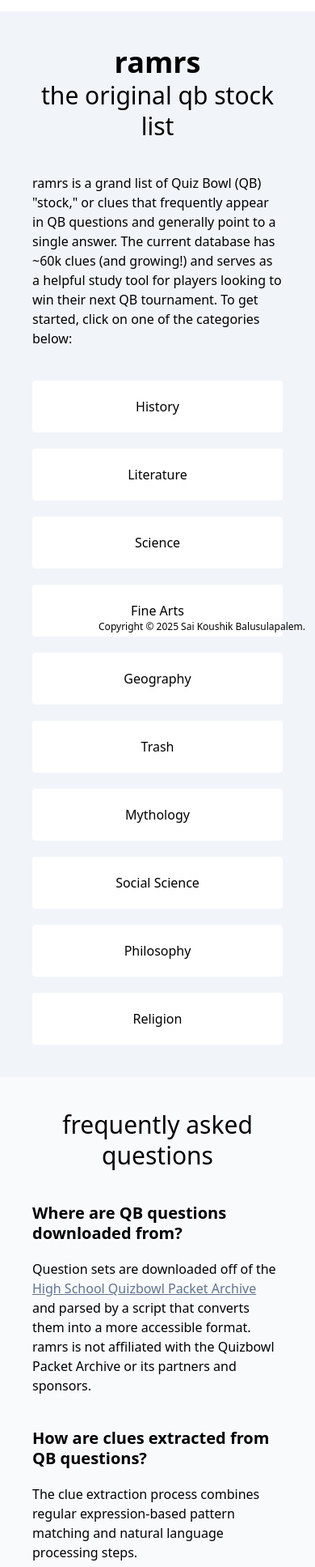
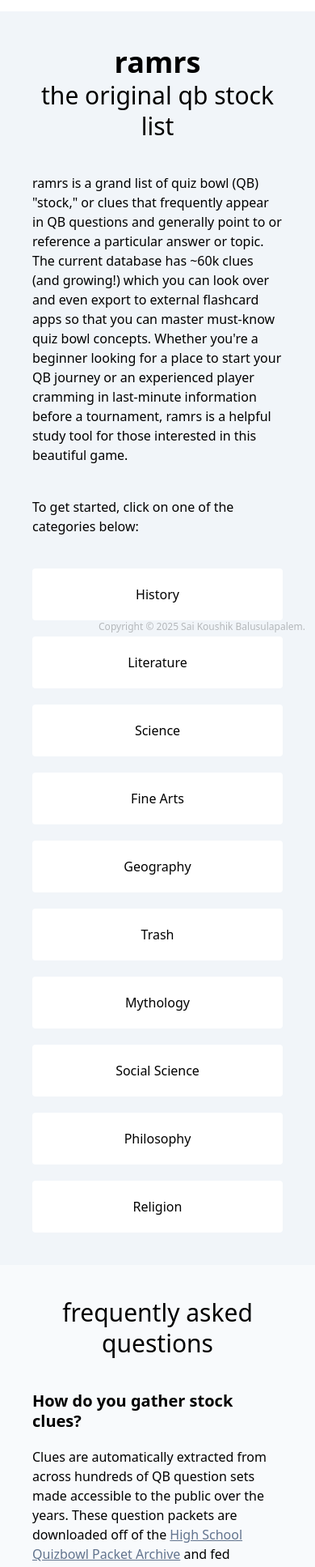
Before and after one commit to balusulapalemsaikoushik/ramrs, a Next.js app: page / in a window 390 px wide. Shown: the part 50-1985 px from the top of the page at 81% size. Built offline with nearby package versions, Linux system fonts and the light colour scheme; no server answers.

Commit message:
add last changes before beta release

```diff
--- a/app/[category]/_components/category.tsx
+++ b/app/[category]/_components/category.tsx
@@ -75,7 +75,7 @@
                 </div>
             </div>
             <Filters filters={filters} setFilters={setFilters} />
-            <div>
+            <div className="pb-15">
                 <div id={name} className="flex p-5 bg-background-secondary cursor-pointer" onClick={() => setExpanded((expanded) => !expanded)}>
                     <h4>{name}</h4>
                     <svg xmlns="http://www.w3.org/2000/svg" fill="none" viewBox="0 0 24 24" strokeWidth={1.5} stroke="currentColor" className="size-6 ml-auto">
--- a/app/_components/copyright.tsx
+++ b/app/_components/copyright.tsx
@@ -1,6 +1,6 @@
 export default function Copyright() {
     return (
-        <p className="z-700 fixed bottom-3 right-3 text-xs pointer-events-none">
+        <p className="z-700 fixed bottom-3 right-3 text-xs pointer-events-none opacity-25">
             Copyright &copy; 2025 Sai Koushik Balusulapalem.
         </p>
     );
--- a/app/dashboard/_components/dashboard.tsx
+++ b/app/dashboard/_components/dashboard.tsx
@@ -136,7 +136,7 @@
 
     return (
         <>
-            <div>
+            <div className="pb-20">
                 <div className="filters bg-background-secondary p-5">
                     <div>
                         <span>Search using </span>
--- a/app/layout.tsx
+++ b/app/layout.tsx
@@ -25,7 +25,7 @@
 
 export default function RootLayout({ children }: Readonly<{ children: React.ReactNode }>) {
     return (
-        <html lang="en" suppressHydrationWarning>
+        <html lang="en" data-scroll-behavior="smooth" suppressHydrationWarning>
             <body className={`antialiased`}>
                 <Auth0Provider>
                     <ThemeProvider attribute="class" defaultTheme="system" enableSystem disableTransitionOnChange>
--- a/app/page.tsx
+++ b/app/page.tsx
@@ -14,7 +14,8 @@
                 <div className="p-10">
                     <h1>ramrs</h1>
                     <h2>the original qb stock list</h2>
-                    <p className="mt-10">ramrs is a grand list of Quiz Bowl (QB) &quot;stock,&quot; or clues that frequently appear in QB questions and generally point to a single answer. The current database has ~60k clues (and growing!) and serves as a helpful study tool for players looking to win their next QB tournament. To get started, click on one of the categories below:</p>
+                    <p className="mt-10">ramrs is a grand list of quiz bowl (QB) &quot;stock,&quot; or clues that frequently appear in QB questions and generally point to or reference a particular answer or topic. The current database has ~60k clues (and growing!) which you can look over and even export to external flashcard apps so that you can master must-know quiz bowl concepts. Whether you&apos;re a beginner looking for a place to start your QB journey or an experienced player cramming in last-minute information before a tournament, ramrs is a helpful study tool for those interested in this beautiful game.</p>
+                    <p className="mt-10">To get started, click on one of the categories below:</p>
                     <div className="mt-10 flex flex-col md:flex-row gap-5 flex-wrap justify-center">
                         <Link className="button" href="/history">History</Link>
                         <Link className="button" href="/literature">Literature</Link>
@@ -28,22 +29,18 @@
                         <Link className="button" href="/religion">Religion</Link>
                     </div>
                 </div>
-                <div className="bg-background-tertiary grid md:grid-cols-2">
+                <div className="bg-background-tertiary pb-15">
                     <div className="p-10">
                         <h2>frequently asked questions</h2>
-                        <FAQSection title="Where are QB questions downloaded from?">
-                            Question sets are downloaded off of the <Link className="link" href="https://quizbowlpackets.com/" target="_blank">High School Quizbowl Packet Archive</Link> and parsed by a script that converts them into a more accessible format. ramrs is not affiliated with the Quizbowl Packet Archive or its partners and sponsors.
+                        <FAQSection title="How do you gather stock clues?">
+                            Clues are automatically extracted from across hundreds of QB question sets made accessible to the public over the years. These question packets are downloaded off of the <Link className="link" href="https://quizbowlpackets.com/" target="_blank">High School Quizbowl Packet Archive</Link> and fed through a series of data preprocessing and machine learning steps before another machine learning model extracts the actual clues. The clues are then ranked based on their frequency across questions on the backend, after which they are made visible on this website. ramrs is not affiliated with the Quizbowl Packet Archive or its partners and sponsors.
                         </FAQSection>
-                        <FAQSection title="How are clues extracted from QB questions?">
-                            The clue extraction process combines regular expression-based pattern matching and natural language processing steps.
+                        <FAQSection title="So, how do you verify the accuracy of these clues?">
+                            Naturally, anything automatically generated is prone to error, and the same goes for the tens of thousands of clues hosted on ramrs. To account for this, we have a dedicated team of players that moderate the website, updating and deleting clues as needed. Each moderator is an expert at their subject, and we specifically ensure that clue-answer pairs are accurate (and resemble what you&apos;d actually see at a QB tournament) before verifying them.
                         </FAQSection>
-                        <FAQSection title="How do we update clues?">
-                            We have a dedicated team of players that delete unnecessary clues and maintain existing ones to ensure that ramrs only contains pure &quot;stock.&quot;
+                        <FAQSection title="How can I contribute?">
+                            Right now, the moderator team is only limited to a handful of selected players. However, the code that ramrs runs on certainly isn&apos;t perfect, and we&apos;re planning on revamping the underlying algorithms in a future update that could substantially increase the size of the database. If you would like to contribute to this effort, please look into the codebase <Link className="link" href="https://github.com/balusulapalemsaikoushik/ramrs" target="_blank">here</Link>.
                         </FAQSection>
-                    </div>
-                    <div className="p-10">
-                        <h2>contributing</h2>
-                        <p className="mt-10">ramrs isn&apos;t perfect. If you would like to contribute to the ramrs codebase, see the <Link className="link" href="https://github.com/balusulapalemsaikoushik/ramrs" target="_blank">GitHub repo</Link> for more information.</p>
                     </div>
                 </div>
             </div>
```
Also changed, not shown: 1 other file (tests, documents, lock files or other folders).
